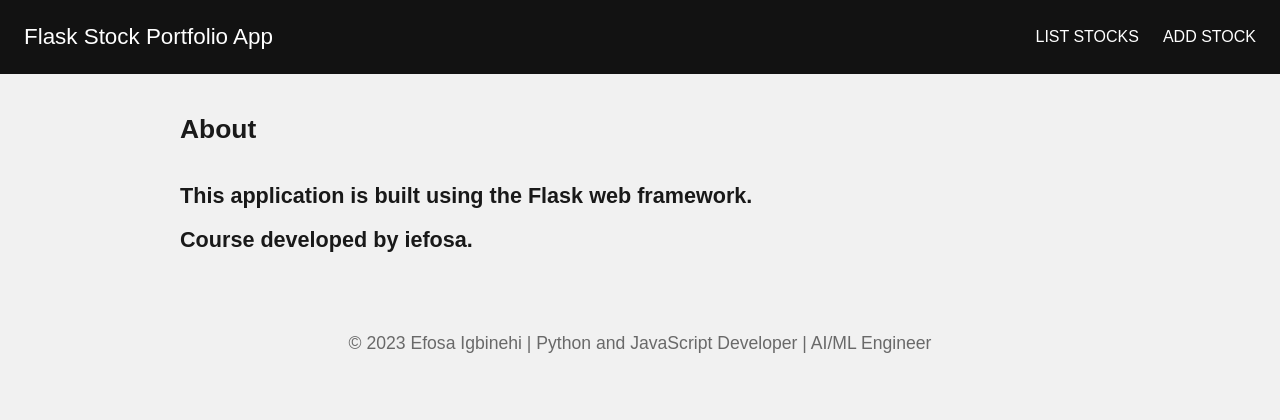
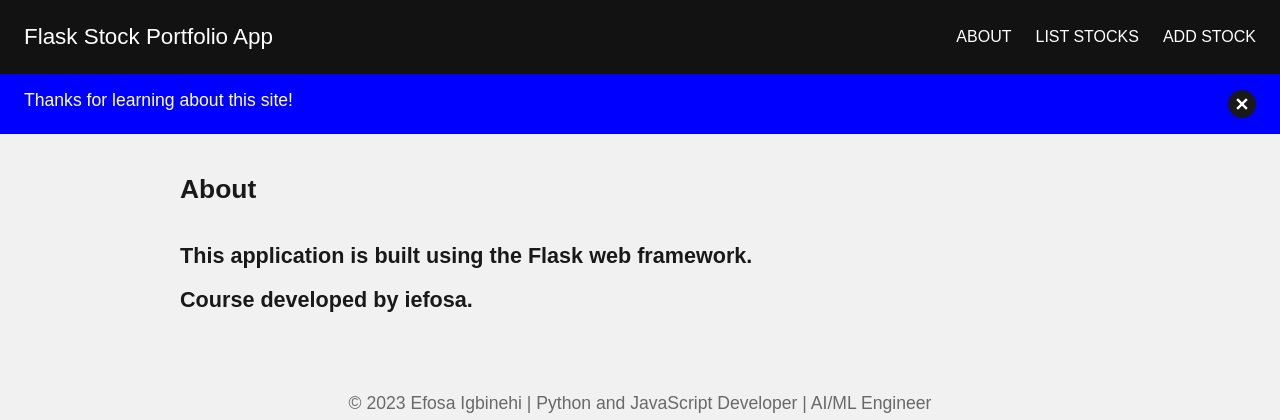
Before and after one commit to whizkidefos/flask-stock-portfolio, a Flask app: page /about in a window 1280 px wide. Shown: the top 420 px of the page. Run offline with Flask 3, Linux system fonts and the light colour scheme.

Commit message:
Implemented flash messages

```diff
--- a/app.py
+++ b/app.py
@@ -28,6 +28,7 @@ def index():
 
 @app.route('/about')
 def about():
+    flash('Thanks for learning about this site!', 'info')
     return render_template('about.html', title='About', developer_name='Sang min Lee', company_name='iefosa')
 
 
@@ -60,9 +61,11 @@ def add_stock():
             session['stock_symbol'] = stock_data.stock_symbol
             session['number_of_shares'] = stock_data.number_of_shares
             session['purchase_price'] = stock_data.purchase_price
+            # flash a success message
+            flash(f"Added new stock ({stock_data.stock_symbol}) successfully!", 'success')
+
             return redirect(url_for('stocks'))
         except ValidationError as e:
             print(e)
-            # flash(e, 'error')
-            # return redirect(url_for('add_stock'))
+
     return render_template('add_stock.html')
--- a/templates/base.html
+++ b/templates/base.html
@@ -20,11 +20,32 @@
         <nav class="nav">
             <a class="nav-link logo" href="{{ url_for('index') }}">Flask Stock Portfolio App</a>
             <ul class="nav-list">
+                <li class="nav-item"><a class="nav-link" href="{{ url_for('about') }}">About</a></li>
                 <li class="nav-item"><a class="nav-link" href="{{ url_for('stocks') }}">List Stocks</a></li>
                 <li class="nav-item"><a class="nav-link" href="{{ url_for('add_stock') }}">Add Stock</a></li>
             </ul>
         </nav>
     </header>
+
+    <div class="messages">
+        <!-- flash messages - supported categories: success, info, error, message (default) -->
+        {% with messages = get_flashed_messages(with_categories=true) %}
+        {% if messages %}
+        {% for category, message in messages %}
+        <div class="flash-message flash-message-{{ category }}">
+            <p>{{ message }}</p>
+            <span class="close-btn" onclick="this.parentElement.style.opacity=0;">
+                <svg width="12" height="12" version="1.1" viewBox="0 0 100 100" xmlns="http://www.w3.org/2000/svg">
+                    <path
+                        d="m49.941 35.891 33.531-33.531 14.168 14.168-33.531 33.414 33.531 33.531-14.168 14.168-33.531-33.531-33.414 33.531-14.168-14.168 33.531-33.531-33.531-33.414 14.168-14.168z"
+                        fill-rule="evenodd" fill="currentColor" />
+                </svg>
+            </span>
+        </div>
+        {% endfor %}
+        {% endif %}
+        {% endwith %}
+    </div>
 
     <main class="content">
         <!-- child template -->
```
